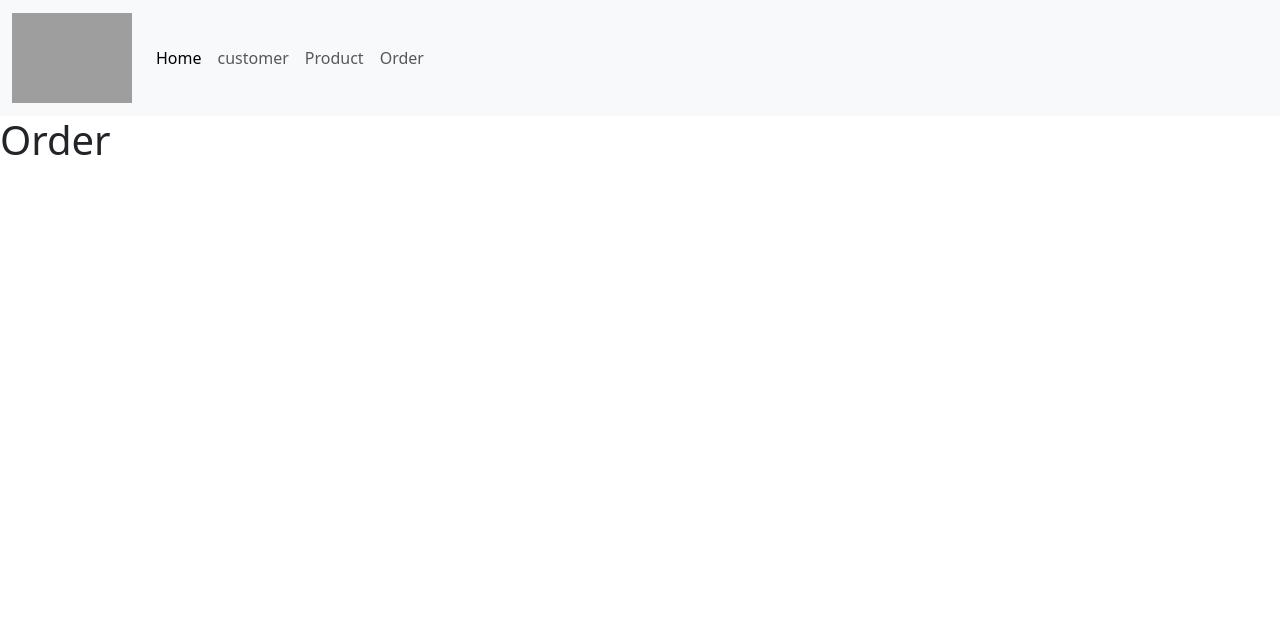
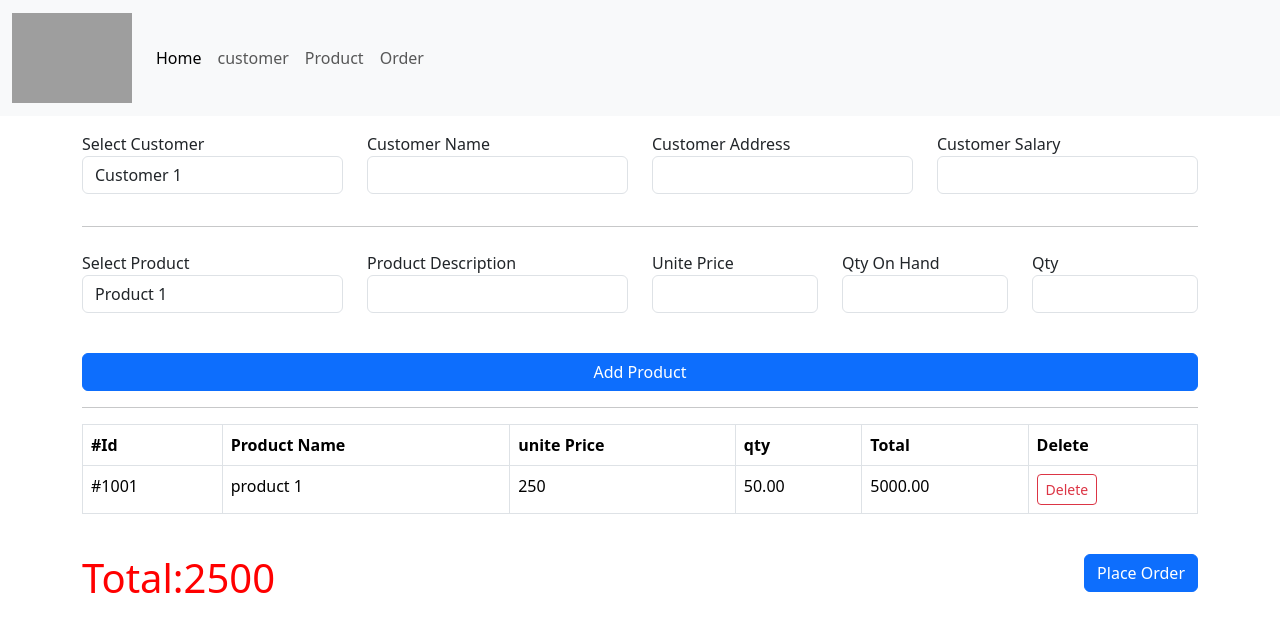
Before and after one commit to SalmanMohammed2001/React-Pos_Frontend, a React (Vite) app: page /order in a window 1280 px wide. Shown: the top 632 px of the page. Built offline with nearby package versions, Linux system fonts and the light colour scheme; grey boxes are pictures that could not be loaded.

Commit message:
place order  ui  implementation

```diff
--- a/src/views/Order.tsx
+++ b/src/views/Order.tsx
@@ -1,6 +1,150 @@
+import Input from "../components/input/Input.tsx";
+import React from "react";
+
 function Order(){
+
+    const bottomContext:React.CSSProperties={
+        width:'100%',
+        display:'flex',
+        alignContent:'center',
+        justifyContent:'space-between'
+    }
+
+    const totalText:React.CSSProperties={
+        color:'red'
+    }
     return(
-        <h1>Order</h1>
+        <div className="container pt-3">
+            <div className="row ">
+                <div className="col-12 col-sm-6 col-md-3 mb-3">
+                    <div className="form-group">
+                        <label htmlFor="customer">Select Customer</label>
+                        <select  id='customer' className='form-control'>
+                            <option value="#" disabled  defaultValue='Use Option'>Use Option</option>
+                            <option value="#">Customer 1</option>
+                            <option value="#">Customer 2</option>
+                        </select>
+                    </div>
+                </div>
+                <div className="col-12 col-sm-6 col-md-3 mb-3">
+
+                    <Input
+                        label={"Customer Name"}
+                        name={"customerName"}
+                        placeholder={" "}
+                        types={"text"}/>
+
+                </div>
+                <div className="col-12 col-sm-6 col-md-3 mb-3">
+                    <Input
+                        label={"Customer Address"}
+                        name={"customerAddress"}
+                        placeholder={""}
+                        types={"text"}/>
+                </div>
+                <div className="col-12 col-sm-6 col-md-3 mb-3">
+                    <Input
+                        label={"Customer Salary"}
+                        name={"customerSalary"}
+                        placeholder={""}
+                        types={"number"}/>
+                </div>
+            </div>
+            <hr/>
+            <div className="row">
+                <div className="col-12 col-sm-6 col-md-3 mb-3 mt-2">
+                    <div className="form-group">
+                        <label htmlFor="product">Select Product</label>
+                        <select  id='product' className='form-control'>
+                            <option value="#" disabled  defaultValue='Use Option'>Use Option</option>
+                            <option value="#">Product 1</option>
+                            <option value="#">Product 2</option>
+                        </select>
+                    </div>
+                </div>
+
+                <div className="col-12 col-sm-6 col-md-3 mb-3 mt-2">
+                    <Input
+                        label={"Product Description"}
+                        name={"description"}
+                        placeholder={""}
+                        types={"text"}/>
+                </div>
+                <div className="col-12 col-sm-6 col-md-2  mb-3 mt-2">
+                    <Input
+                        label={"Unite Price"}
+                        name={"unitePrice"}
+                        placeholder={""}
+                        types={"number"}/>
+
+                </div>
+                <div className="col-12 col-sm-6 col-md-2 mb-3 mt-2">
+                    <Input
+                        label={"Qty On Hand"}
+                        name={"qtyOnHand"}
+                        placeholder={""}
+                        types={"number"}/>
+                </div>
+
+                <div className="col-12 col-sm-6 col-md-2 mb-3 mt-2">
+                    <Input
+                        label={"Qty"}
+                        name={" qty"}
+                        placeholder={""}
+                        types={"number"}/>
+                </div>
+            </div>
+            <br/>
+            <div className="row">
+                <div className="col-12">
+                    <button className={"btn btn-primary col-12"}> Add Product</button>
+                </div>
+            </div>
+            <hr/>
+            <div className="row">
+                <div className="col-12">
+                    <table className='table table-hover table-bordered'>
+                        <thead>
+                        <tr>
+                            <th>#Id</th>
+                            <th>Product Name</th>
+                            <th>unite Price</th>
+                            <th>qty</th>
+                            <th>Total</th>
+                            <th>Delete</th>
+
+                        </tr>
+                        </thead>
+                        <tbody>
+                        <tr>
+                            <td>#1001</td>
+                            <td>product 1</td>
+                            <td>250</td>
+                            <td>50.00</td>
+                            <td>5000.00</td>
+                            <td>
+                                <button className='btn btn-outline-danger btn-sm'>Delete</button>
+                            </td>
+                        </tr>
+                        </tbody>
+                    </table>
+
+                    <br/>
+
+                    <div className="bottom-context" style={bottomContext}>
+
+                        <div className="total-outer" style={totalText}>
+                            <h1>
+                                Total:2500
+                            </h1>
+                        </div>
+                        <div className="place-order-button-context">
+                            <button className='btn btn-primary '>Place Order</button>
+                        </div>
+                    </div>
+                </div>
+            </div>
+        </div>
     )
 }
 
```
